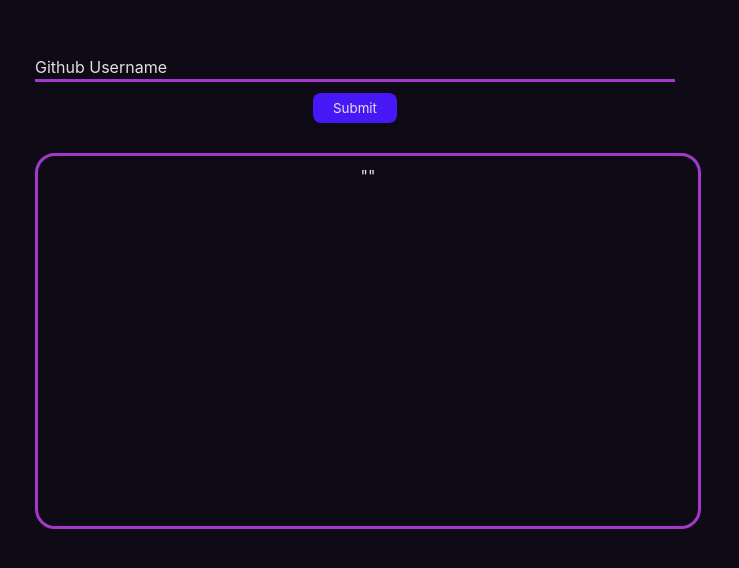
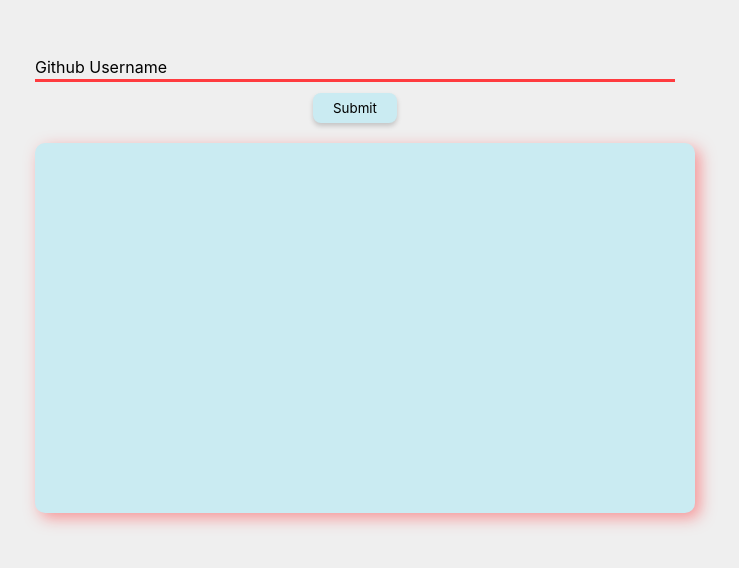
Before and after one commit to ColemanSWE/github-api-project, a React (Create React App) app: page / in a window 1280 px wide. Shown: the part 128-696 px from the top of the page, without its empty margins (285-1024 px from the left). Built offline with nearby package versions, Linux system fonts and the light colour scheme.

Commit message:
this design is amazing.

```diff
--- a/src/App.css
+++ b/src/App.css
@@ -3,7 +3,7 @@
 }
 
 .App-header {
-  background-color: #0E0B16;
+  background-color: #EFEFEF;
   min-height: 100vh;
   display: flex;
   flex-direction: column;
--- a/src/Components/URLBar/URLBar.jsx
+++ b/src/Components/URLBar/URLBar.jsx
@@ -5,7 +5,7 @@ import axios from 'axios'
 export class URLBar extends Component {
     constructor(props) {
         super(props)
-        this.state = { url: '', user: '' }
+        this.state = { url: '', location: '', stars: '' }
 
         this.handleChange = this.handleChange.bind(this)
         this.handleSubmit = this.handleSubmit.bind(this)
@@ -26,7 +26,7 @@ export class URLBar extends Component {
             throw err;
         })
         console.log(request)
-        this.setState({ user: request.data })
+        this.setState({ location: request.data.location })
     }
 
     render() {
@@ -37,7 +37,7 @@ export class URLBar extends Component {
                     <span className={styles.contentName}>Github Username</span>
                 </label>
                 <button className={styles.submitButton} onClick={this.handleSubmit}>Submit</button>
-                <div className={styles.container}>{JSON.stringify(this.state.user)}</div>
+                <div className={styles.container}>{this.state.location}</div>
             </div>
         )
     }
--- a/src/Components/URLBar/styles.module.scss
+++ b/src/Components/URLBar/styles.module.scss
@@ -2,9 +2,9 @@
   width: 50%;
   position: absolute;
   height: 50px;
-  background-color: #0E0B16;
+  background-color: #FF3B3F;
   top: 20%;
-  color: #E7DFDD;
+  color: black;
 }
 
 .form input {
@@ -12,9 +12,9 @@
   height: 100%;
   padding-top: 10px;
   border: none;
-  color: #E7DFDD;
+  color: black;
   outline: none;
-  background-color: #0E0B16;
+  background-color: #EFEFEF;
 }
 
 .form label {
@@ -33,7 +33,7 @@
   bottom: 0px;
   height: 100%;
   width: 100%;
-  border-bottom: 3px solid #A239CA;
+  border-bottom: 3px solid #FF3B3F;
   transform: translateX(-100%);
 }
 
@@ -48,7 +48,7 @@
 .form input:not(:placeholder-shown) + .labelName .contentName {
   transform: translateY(-150%);
   font-size: 14px;
-  color: #A239CA;
+  color: #FF3B3F;
 }
 
 .form input:focus + .labelName::after,
@@ -56,10 +56,10 @@
   transform: translateX(0%);
 }
 
-$btnColor: #4717F6;
+$btnColor: #CAEBF2;
 
 .submitButton {
-  color: #E7DFDD;
+  color: black;
   box-sizing: border-box;
   border: none;
   font-family: inherit;
@@ -88,12 +88,12 @@ $btnColor: #4717F6;
 
 .container {
   padding: 10px 10px 10px 10px;
-  word-wrap: break-word;
-  margin-top: 30px;
+  position: relative;
+  margin-top: 20px;
+  overflow: hidden;
   width: 100%;
   height: 350px;
-  border-style: solid;
-  border-width: 3px;
-  border-color: #A239CA;
-  border-radius: 20px 20px;
+  background: $btnColor;
+  box-shadow: 5px 5px 15px rgba(#FF3B3F, .5);
+  border-radius: 10px;
 }
```
